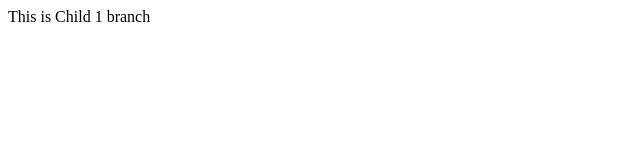
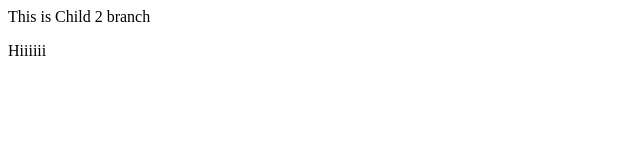
Before and after one commit to vijay2579/mca-html-css, a plain HTML site: page index.html in a window 1280 px wide. Shown: the full height of the page, 0-640 px from the left. Drawn offline with Linux system fonts and the light colour scheme.

Commit message:
Child2 Changes

```diff
--- a/index.html
+++ b/index.html
@@ -3,6 +3,7 @@
     <title>My App</title>
   </head>
   <body>
-    <p>This is Child 1 branch</p>
+    <p>This is Child 2 branch</p>
+    <span>Hiiiiii</span>
   </body>
 </html>
```
